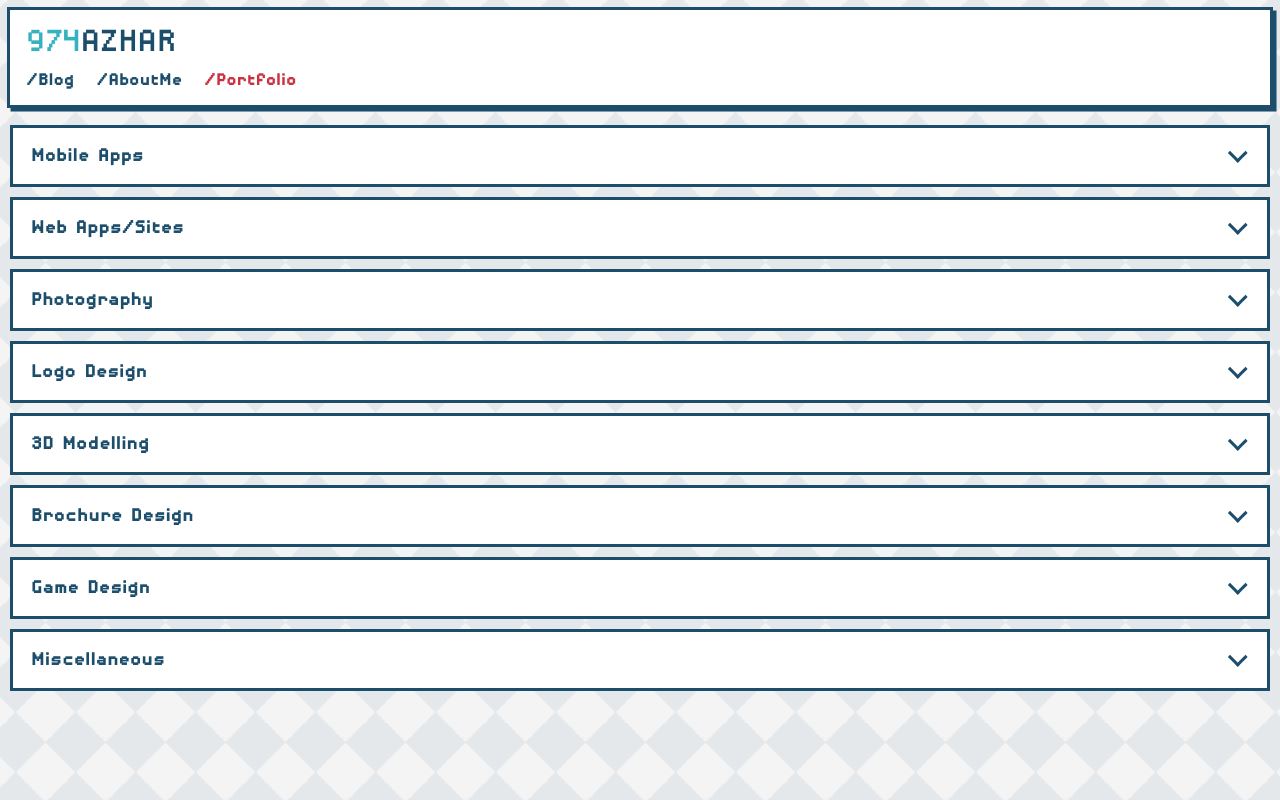
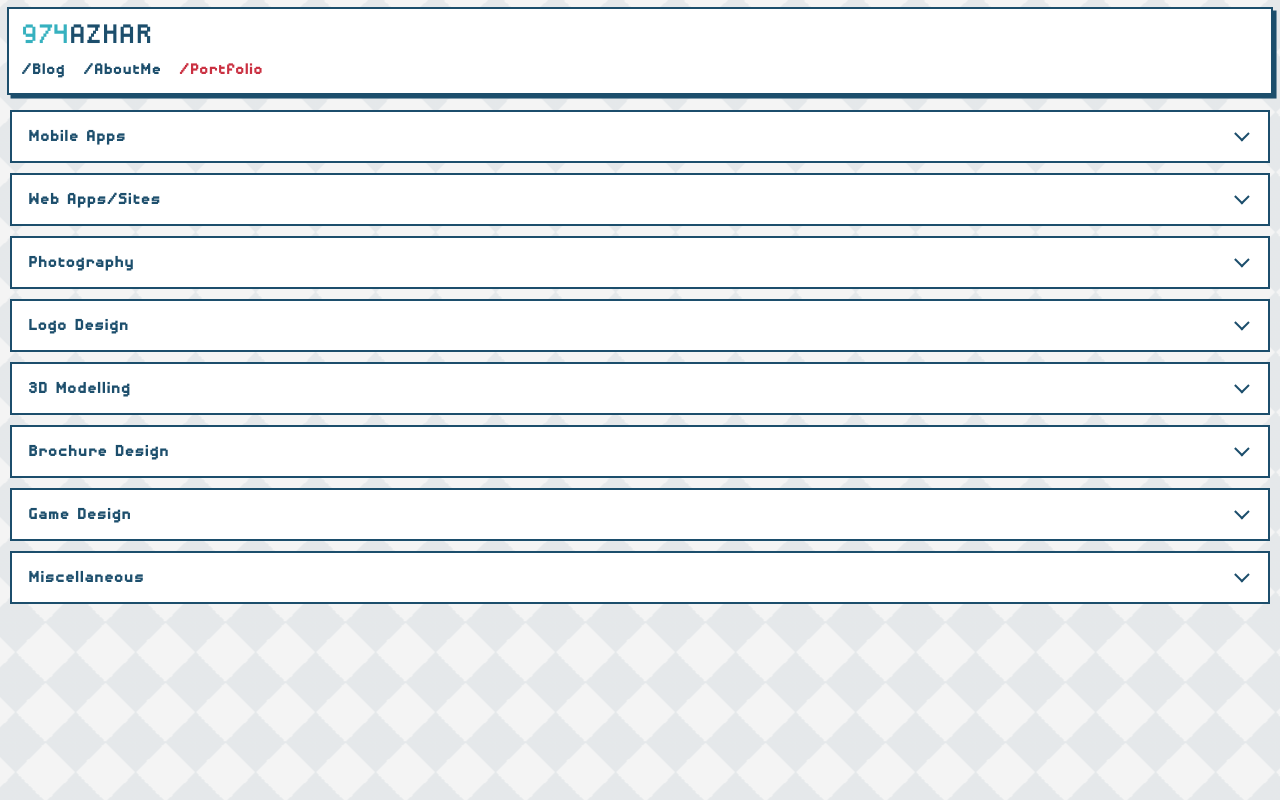
Before and after one commit to azharul-islam/974azhar, a Vue app: page /portfolio in a window 1280 px wide. Built offline with nearby package versions, Linux system fonts and the light colour scheme.

Commit message:
General Update

```diff
--- a/src/App.vue
+++ b/src/App.vue
@@ -1,12 +1,17 @@
 <template>
     <div id="app">
-        <div id="nav" v-scroll="handleScroll">
+        <div id="nav" v-scroll="handleScroll" :class="{minimized: isMinimized, 'nav-menu-active': isMobileMenuActive}">
             <div id="brand">
                 <span class="moonstone-blue">974</span>AZHAR
             </div>
             <router-link to="/" replace>/Blog</router-link>
             <router-link to="/about" replace>/AboutMe</router-link>
             <router-link to="/portfolio" replace>/Portfolio</router-link>
+
+            <li class="menu-button" :class="{change: isMobileMenuActive, 'menu-visible': isMinimized}" @click.prevent="toggleMobileMenu">
+                <div class="bar1"></div>
+                <div class="bar2"></div>
+            </li>
         </div>
         <router-view/>
     </div>
@@ -14,36 +19,25 @@
 <script>
 
     export default {
-        name: 'Portfolio',
+        name: 'App',
         props: {},
         data: function () {
             return {
-                toggles: [false, false, false, false, false, false, false, false],
-                heights: ['0', '0', '0', '0', '0', '0', '0', '0'],
-                swiperOption: {
-                    pagination: {
-                        el: '.swiper-pagination',
-                        clickable: true
-                    },
-                    navigation: {
-                        nextEl: '.swiper-button-next',
-                        prevEl: '.swiper-button-prev',
-                    },
-                    slidesPerView: 'auto',
-                    centeredSlides: true,
-
-                }
+                isMinimized: false,
+                isMobileMenuActive: false,
             }
         },
         methods: {
             handleScroll: function (evt, el) {
-                if (window.scrollY > 50) {
-                    el.setAttribute(
-                        'style',
-                        'opacity: 1; transform: translate3d(0, -10px, 0)'
-                    )
+                if (window.scrollY > 130) {
+                    this.isMinimized = true;
                 }
-                return window.scrollY > 100
+                if(window.scrollY < 130) {
+                    this.isMinimized = false
+                }
+            },
+            toggleMobileMenu: function () {
+                this.isMobileMenuActive = !this.isMobileMenuActive;
             }
 
         }
@@ -68,10 +62,13 @@
     .container {
         margin: 0px 10px 10px 10px;
         background-color: white;
-        border: 3px solid $color-dark;
+        border: 2px solid $color-dark;
         user-select: none;
     }
 
+    .minimized {
+
+    }
 
     body {
         margin: 0px;
@@ -98,7 +95,7 @@
     }
 
     img {
-        border: 3px solid $color-dark;
+        border: 2px solid $color-dark;
     }
 
     @keyframes slide {
@@ -123,15 +120,18 @@
         top: 7px;
         left: 7px;
         right: 7px;
-        padding: 16px 16px 6px 16px;
-        border: 3px solid $color-dark;
+        overflow: hidden;
+        padding: 12px 12px 2px 12px;
+        border: 2px solid $color-dark;
         box-shadow: 0.22rem 0.22rem 0 $color-dark;
         background-color: white;
+        height: 70px;
+        transition: height .5s cubic-bezier(0.52, 0.16, 0.24, 1);
 
         a {
-            padding: 12px 22px 10px 0;
+            padding: 12px 18px 10px 0;
             font-family: 'disposabledroid_bbbold';
-            font-size: 22px;
+            font-size: 20px;
             color: $color-dark;
             text-decoration: none;
             display: inline-block;
@@ -158,11 +158,19 @@
             }
 
         }
+
+        &.minimized{
+            height: 36px;
+        }
+    }
+
+    #nav.nav-menu-active {
+        height: 70px;
     }
 
     #brand {
         font-family: 'disposabledroid_bbregular';
-        font-size: 40px;
+        font-size: 35px;
     }
 
     .moonstone-blue {
@@ -181,6 +189,45 @@
             color: $color-light;
         }
     }
+
+    .menu-button {
+        position: absolute;
+        top: 0;
+        right: 0;
+        display: none;
+        cursor: pointer;
+        -webkit-tap-highlight-color: transparent;
+        padding: 12px 18px 12px 18px;
+        justify-self: start;
+        -webkit-transition: opacity 0.2s cubic-bezier(0.645, 0.045, 0.355, 1);
+        transition: opacity 0.2s cubic-bezier(0.645, 0.045, 0.355, 1);
+    }
+
+    .menu-button.menu-visible {
+        display: inline-block;
+    }
+
+    .menu-button:hover, .menu-button:focus, .menu-button:active {
+    }
+
+    .menu-button div {
+        width: 22px;
+        height: 2px;
+        background-color: $color-dark;
+        margin: 7px 0;
+
+        transition: transform .1596s cubic-bezier(0.52, 0.16, 0.52, 0.84) .1008s;
+        transform: none;
+    }
+
+    .change .bar1 {
+        transform: rotate(-45deg) translate(-2.5px, 4px);
+    }
+
+    .change .bar2 {
+        transform: rotate(45deg) translate(-2.5px, -4px);
+    }
+
 
     .swiper-pagination-bullet {
         width: 6px !important;
--- a/src/views/About.vue
+++ b/src/views/About.vue
@@ -19,7 +19,7 @@
     padding: 18px;
 }
     .about {
-        margin: 135px 0 0 0;
+        margin: 110px 0 0 0;
     }
 
     p {
--- a/src/views/Portfolio.vue
+++ b/src/views/Portfolio.vue
@@ -9,7 +9,7 @@
             <h3>Alaqat</h3>
             <p>Android app developed for a media company that provides services like promotions, video productions &
                 social media influencers coverage.</p>
-            <swiper :options="swiperOption" ref="mySwiper" @someSwiperEvent="callback">
+            <swiper :options="swiperOption" ref="mySwiper">
                 <swiper-slide class="swiper-item"><img src="../assets/portfolio/alaqat/1.jpg" alt="">
                 </swiper-slide>
                 <swiper-slide class="swiper-item"><img src="../assets/portfolio/alaqat/2.jpg" alt="">
@@ -21,7 +21,7 @@
             <p>An app designed & developed by me during my full-
                 time position at Droobi Health. It was an mHealth
                 mobile app for Diabetes Management.</p>
-            <swiper :options="swiperOption" ref="mySwiper" @someSwiperEvent="callback">
+            <swiper :options="swiperOption" ref="mySwiper" >
                 <swiper-slide class="swiper-item"><img src="../assets/portfolio/droobi/1.jpg" alt="">
                 </swiper-slide>
 
@@ -33,7 +33,7 @@
                 Project, that allowed logging into any website just
                 like Whatsapp Web, taking into account multiple
                 factors like location, time, etc.</p>
-            <swiper :options="swiperOption" ref="mySwiper" @someSwiperEvent="callback">
+            <swiper :options="swiperOption" ref="mySwiper" >
                 <swiper-slide class="swiper-item"><img src="../assets/portfolio/passwordless/1.jpg" alt="">
                 </swiper-slide>
                 <div class="swiper-pagination" slot="pagination"></div>
@@ -43,7 +43,7 @@
             <p>An app designed & developed by me that allowed a
                 bus driver to track his/her location and student to
                 monitor locations of all buses, in realtime.</p>
-            <swiper :options="swiperOption" ref="mySwiper" @someSwiperEvent="callback">
+            <swiper :options="swiperOption" ref="mySwiper" >
                 <swiper-slide class="swiper-item"><img src="../assets/portfolio/smarttransportation/1.jpg" alt="">
                 </swiper-slide>
                 <swiper-slide class="swiper-item"><img src="../assets/portfolio/smarttransportation/2.jpg" alt="">
@@ -57,7 +57,7 @@
                 Android wear compatible smartwatches. Also, the
                 promos here were photographed, edited and/or
                 designed by me.</p>
-            <swiper :options="swiperOption" ref="mySwiper" @someSwiperEvent="callback">
+            <swiper :options="swiperOption" ref="mySwiper" >
                 <swiper-slide class="swiper-item"><img src="../assets/portfolio/discs/1.jpg" alt="">
                 </swiper-slide>
                 <swiper-slide class="swiper-item"><img src="../assets/portfolio/discs/2.jpg" alt="">
@@ -283,7 +283,7 @@
     $color-dark: #1c4e6c;
 
     .about {
-        margin: 125px 0 0 0;
+        margin: 110px 0 0 0;
     }
 
     img {
@@ -310,7 +310,11 @@
         margin-block-end: 0em;
         margin-inline-start: 0px;
         margin-inline-end: 0px;
-        padding: 18px;
+        padding: 16px;
+    }
+
+    h2 {
+        font-size: 1.3em;
     }
 
     hr {
@@ -337,13 +341,13 @@
         border-top: none;
         border-bottom: none;
         overflow: hidden;
-        transition: max-height 0.25s ease-in-out;
+        transition: max-height .56s cubic-bezier(0.52, 0.16, 0.24, 1);
         margin: 0px 10px 10px 10px;
-        border-right: 3px solid $color-dark;
-        border-left: 3px solid $color-dark;
+        border-right: 2px solid $color-dark;
+        border-left: 2px solid $color-dark;
 
         &.expanded {
-            border-bottom: 3px solid $color-dark;
+            border-bottom: 2px solid $color-dark;
         }
     }
 
@@ -351,7 +355,7 @@
         margin: 0 8px 0 0;
         float: right;
         border-style: solid;
-        border-width: 3px 3px 0 0;
+        border-width: 2px 2px 0 0;
         content: '';
         display: inline-block;
         height: 0.45em;
```
